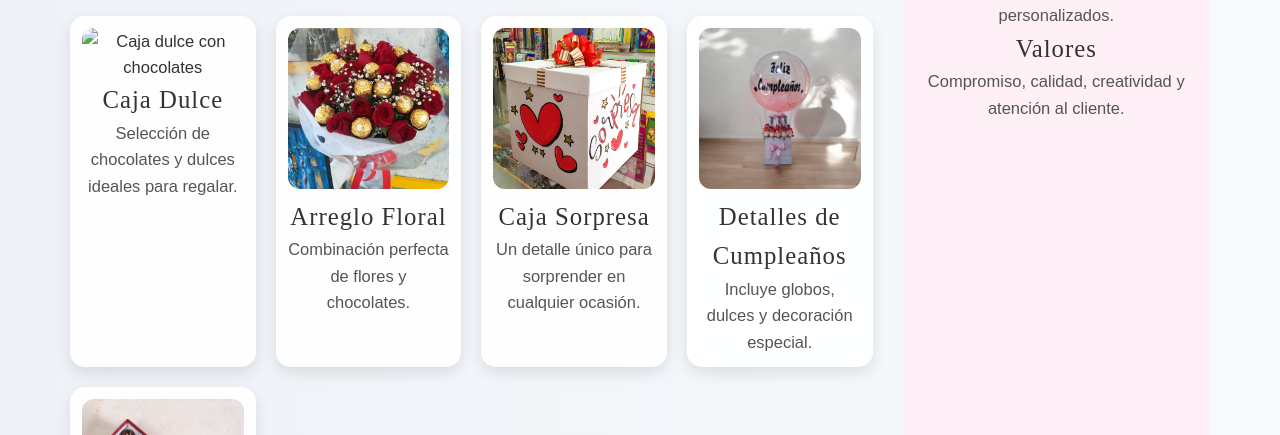
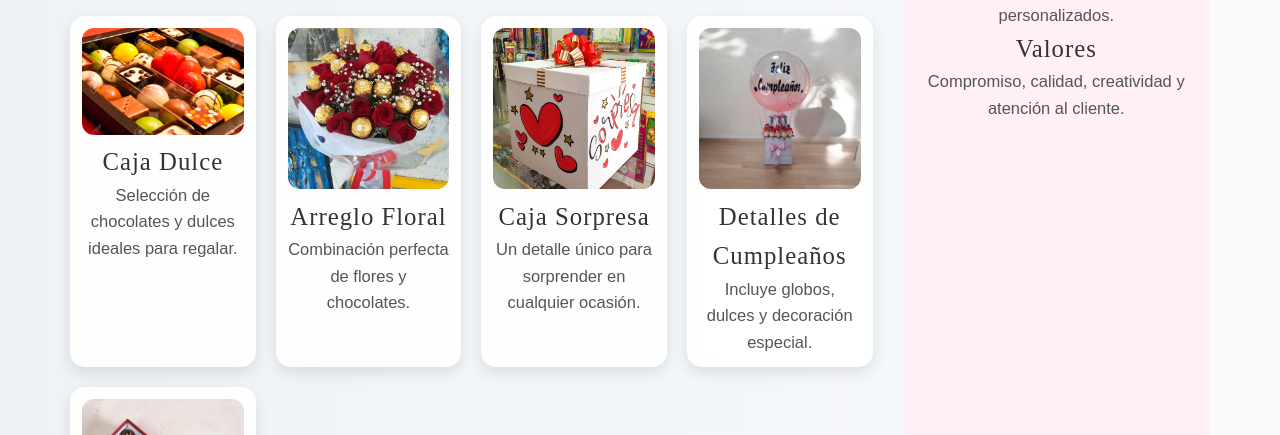
Before and after one commit to alinebear24-spec/DulceBloom, a plain HTML site: page index.html in a window 1280 px wide. Shown: the part 665-1100 px from the top of the page. Drawn offline with Linux system fonts and the light colour scheme.

Commit message:
Fix HTML formatting and restore content

```diff
--- a/index.html
+++ b/index.html
@@ -48,7 +48,7 @@
     <div class="catalogo">
 
         <div class="card">
-            <img src="Caja de chocolates.jpg" alt="Caja dulce con chocolates" class="img-fluida">
+            <img src="img/Caja de chocolates.jpg" alt="Caja dulce con chocolates" class="img-fluida">
             <h3>Caja Dulce</h3>
             <p>Selección de chocolates y dulces ideales para regalar.</p>
         </div>
```
